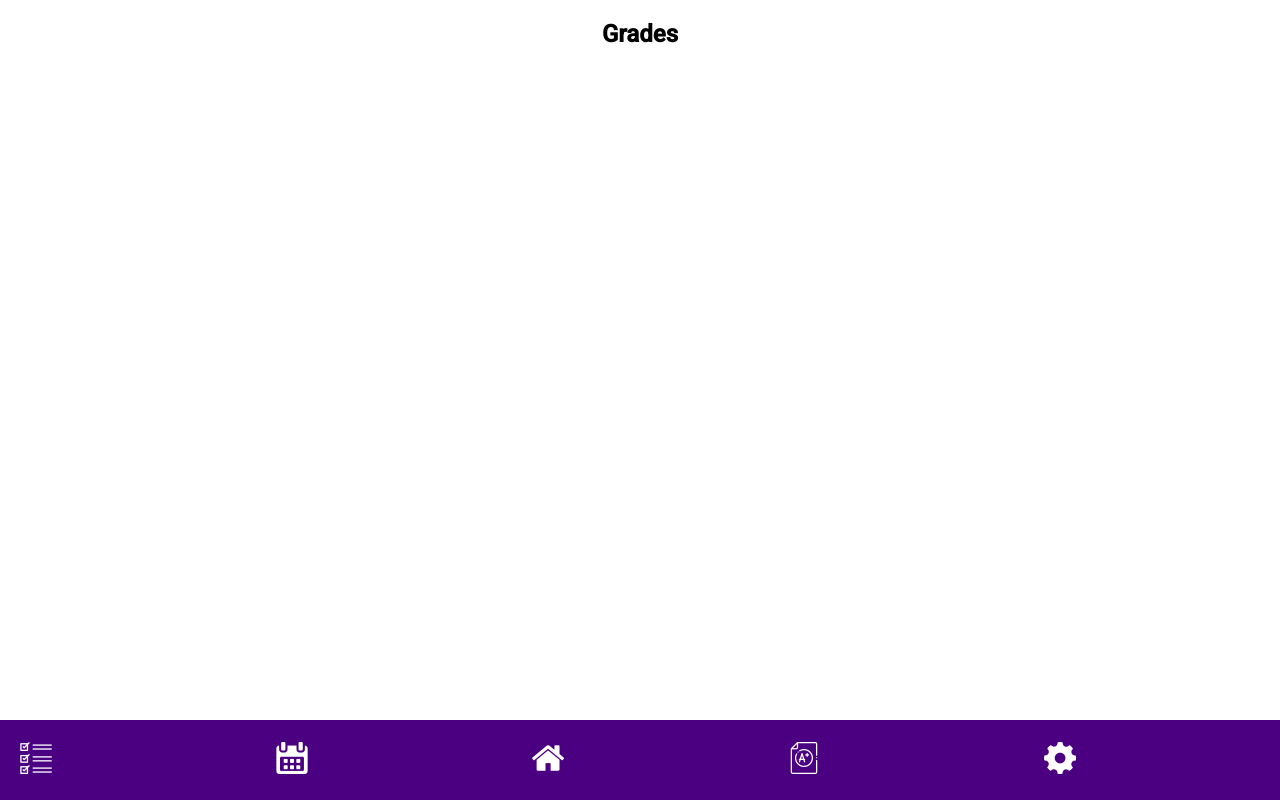
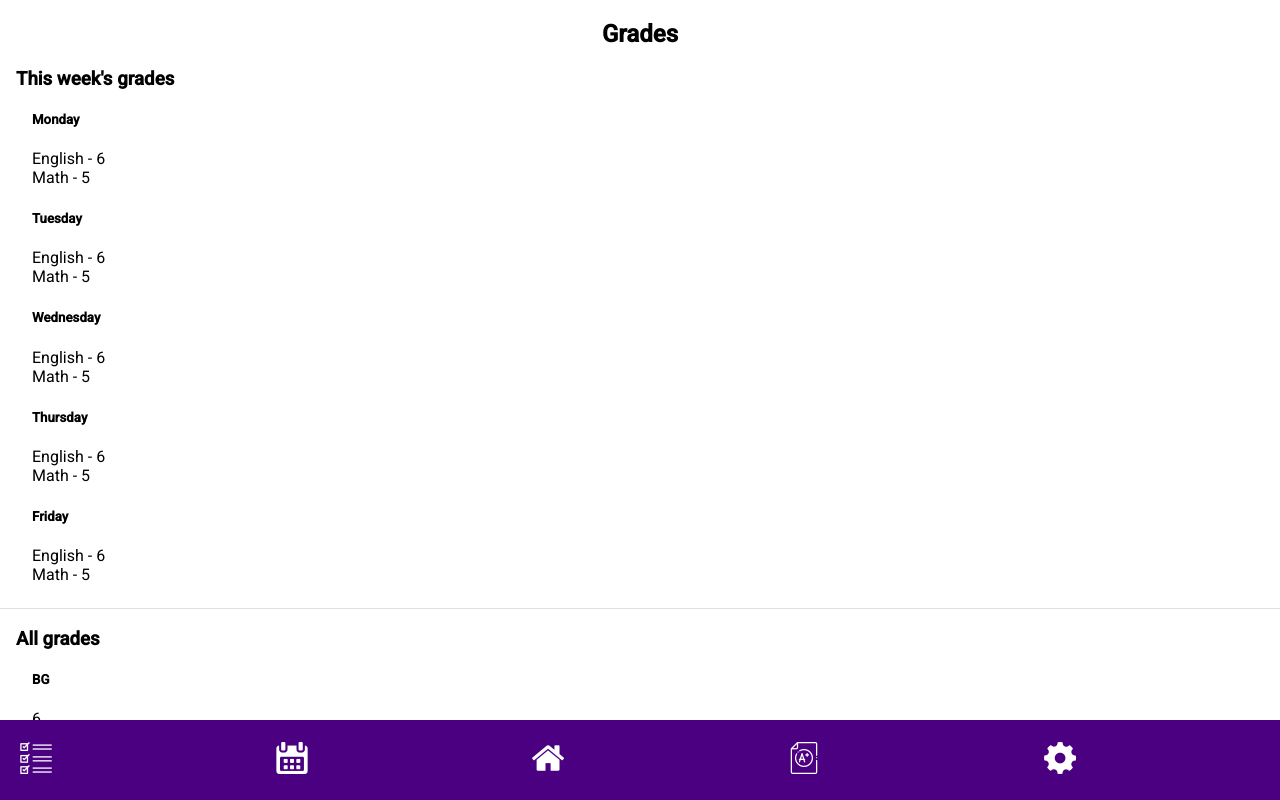
Before and after one commit to kachamaka/plannerix-frontend, an Angular app: page /my-grades in a window 1280 px wide. Built offline with nearby package versions, Linux system fonts and the light colour scheme.

Commit message:
report-c temp

```diff
--- a/src/app/app.module.ts
+++ b/src/app/app.module.ts
@@ -12,6 +12,8 @@ import { SettingsComponent } from './settings/settings.component';
 import { BrowserAnimationsModule } from '@angular/platform-browser/animations';
 import {MatToolbarModule} from '@angular/material/toolbar';
 import {MatDividerModule} from '@angular/material/divider';
+import {MatButtonModule} from '@angular/material/button';
+
 
 @NgModule({
   declarations: [
@@ -28,7 +30,8 @@ import {MatDividerModule} from '@angular/material/divider';
     AppRoutingModule,
     BrowserAnimationsModule,
     MatToolbarModule,
-    MatDividerModule
+    MatDividerModule,
+    MatButtonModule
   ],
   providers: [],
   bootstrap: [AppComponent]
--- a/src/app/report-c/report-c.component.css
+++ b/src/app/report-c/report-c.component.css
@@ -0,0 +1,4 @@
+section{
+    margin-left: 1rem;
+    margin-bottom: 1.5rem;
+}
--- a/src/app/report-c/report-c.component.html
+++ b/src/app/report-c/report-c.component.html
@@ -1 +1,101 @@
 <h2 align="center">Grades</h2>
+
+<section>
+  <h3>This week's grades</h3>
+  <section>
+      <h5>Monday</h5>
+      <div>
+          English - 6
+      </div>
+      <div>
+          Math - 5
+      </div>
+  </section>
+  <section>
+      <h5>Tuesday</h5>
+      <div>
+          English - 6
+      </div>
+      <div>
+          Math - 5
+      </div>
+  </section>
+  <section>
+      <h5>Wednesday</h5>
+      <div>
+          English - 6
+      </div>
+      <div>
+          Math - 5
+      </div>
+  </section>
+  <section>
+      <h5>Thursday</h5>
+      <div>
+          English - 6
+      </div>
+      <div>
+          Math - 5
+      </div>
+  </section>
+  <section>
+      <h5>Friday</h5>
+      <div>
+          English - 6
+      </div>
+      <div>
+          Math - 5
+      </div>
+  </section>
+    <!-- <section *ngFor="let day of days">
+        <h5>{{day}}</h5>
+
+    </section> -->
+
+</section>
+<mat-divider></mat-divider>
+<section>
+    <h3>All grades</h3>
+    <section>
+    <h5>BG</h5>
+    <div>
+        6
+    </div>
+    <div>
+        5
+    </div>
+    </section>
+
+    <section>
+    <h5>German</h5>
+    <div>
+        6
+    </div>
+    <div>
+        5
+    </div>
+    </section>
+
+    <section>
+    <h5>Math</h5>
+    <div>
+        6
+    </div>
+    <div>
+        5
+    </div>
+    </section>
+
+    <section>
+    <h5>English</h5>
+    <div>
+        6
+    </div>
+    <div>
+        5
+    </div>
+    </section>
+
+</section>
+
+<button mat-flat-button color="primary">View older grades</button>
--- a/src/app/report-c/report-c.component.ts
+++ b/src/app/report-c/report-c.component.ts
@@ -7,6 +7,7 @@ import { Component, OnInit } from '@angular/core';
 })
 export class ReportCComponent implements OnInit {
 
+  days = ["Monday","Tuesday","Wednesday","Thursday","Friday"];
   constructor() { }
 
   ngOnInit() {
```
Also changed, not shown: 2 other files (tests, documents, lock files or other folders).
